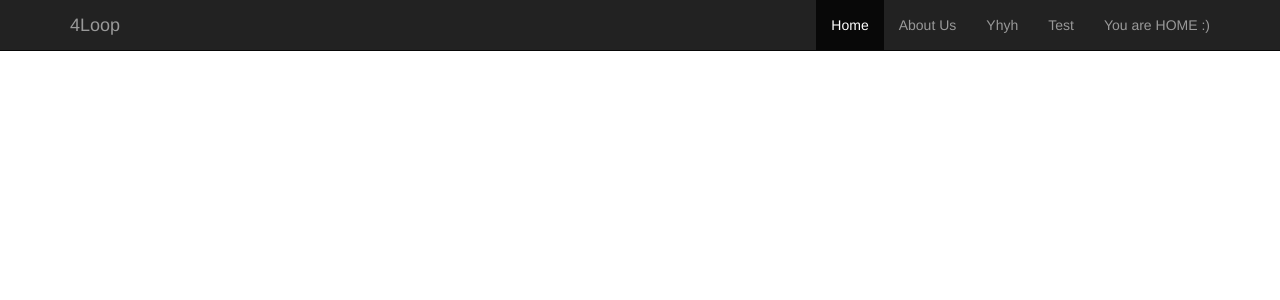
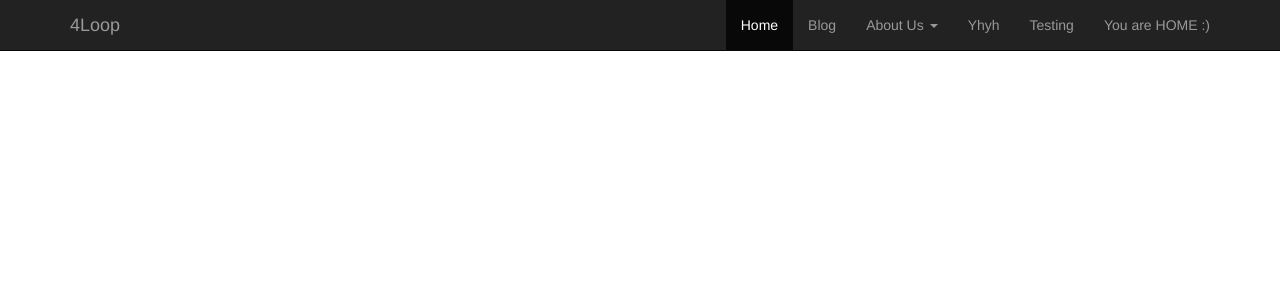
Before and after one commit to wsfan/4loop, a Jekyll site: the page Bootstrap/blogpage.html, which Jekyll copies as it is, in a window 1280 px wide. Shown: the top 300 px of the page. Built offline with Jekyll 4.4.1, drawn with Linux system fonts in a browser that asks for light colours; nearby versions of some CDN libraries; library files that are not in the unit come from our copies.

Commit message:
fixed link and changed filename. Delete 'blog page' file from repository

```diff
--- a/Bootstrap/blog page.html
+++ b/Bootstrap/blogpage.html
@@ -26,12 +27,18 @@
 				<ul class = "nav navbar-nav navbar-right">
 
 					<li class = "active"><a href = "#">Home</a></li>
+					<li><a href = "#">Blog</a></li>
 					<li class = "dropdown">
 
-							<a href = "#" class = "dropdown-toggle" data-toggle = "dropdown">About Us</a>
+							<a href = "#" class = "dropdown-toggle" data-toggle = "dropdown">About Us <b class = "caret"></b></a>
 
+							<ul class = "dropdown-menu">
+									<li><a href = "#">Who we are</a></li>
+									<li><a href = "#">Where to find us</a></li>
+							</ul>
+					</li>
 					<li><a href = "#">Yhyh</a></li>
-					<li><a href = "#">Test</a></li>
+					<li><a href = "#">Testing</a></li>
 					<li><a href = "#">You are HOME :)</a></li>
 
 			</ul>
```
Also changed, not shown: other parts of Bootstrap/blogpage.html (+7 -2 lines).
